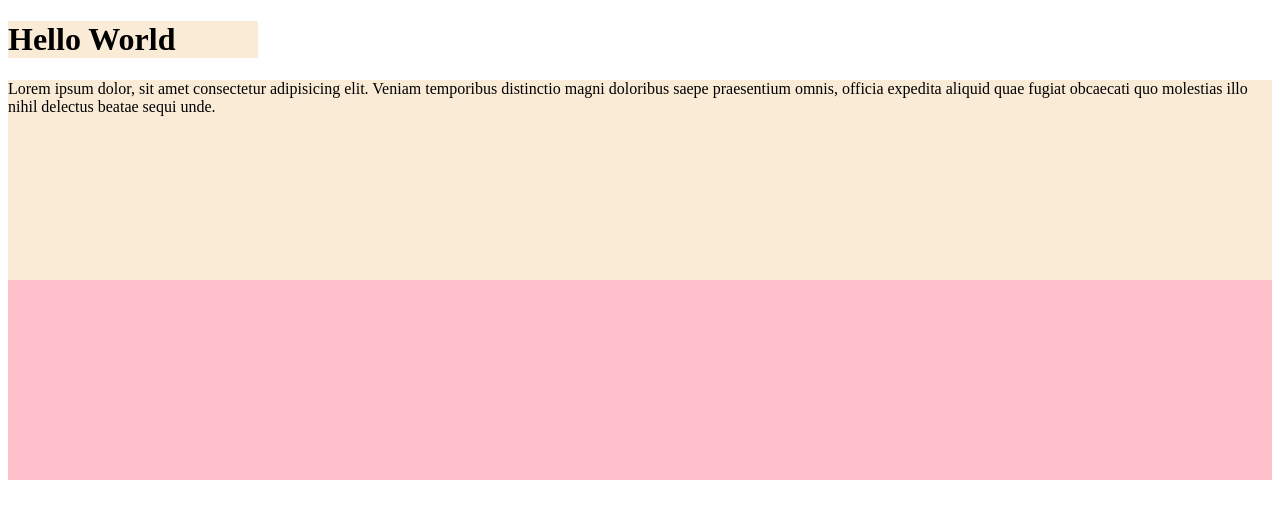
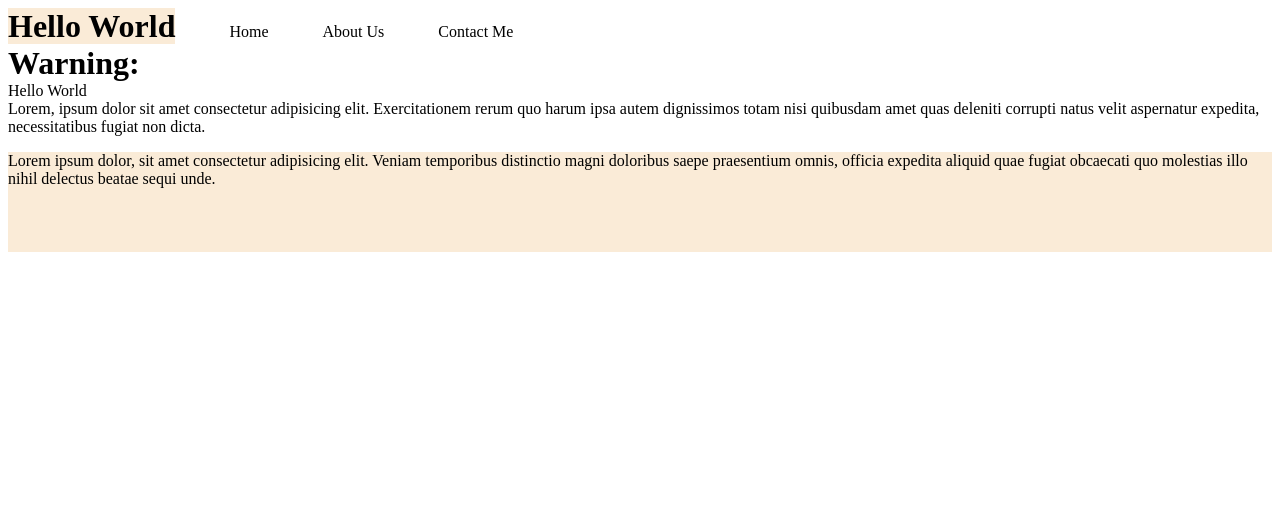
Before and after one commit to haideralishah/Saylani-Batch-9-Section-H, a plain HTML site: page HTML & CSS/class 10 - Boxes/index.html in a window 1280 px wide. Drawn offline with Linux system fonts and the light colour scheme.

Commit message:
boxes chapter completed

```diff
--- a/HTML & CSS/class 10 - Boxes/index.html
+++ b/HTML & CSS/class 10 - Boxes/index.html
@@ -10,7 +10,25 @@
 </head>
 
 <body>
-    <h1>Hello World</h1>
+    <div>
+        <h1>Hello World</h1>
+        <ul>
+            <li><a href="#">Home</a></li>
+            <li><a href="#">About Us</a></li>
+            <li><a href="#">Contact Me</a></li>
+        </ul>
+    </div>
+
+
+
+    <strong class="strong-block">Warning:</strong>
+   Hello World <span class="span-block">Lorem, ipsum dolor sit amet consectetur adipisicing elit. Exercitationem rerum quo harum
+        ipsa autem
+        dignissimos totam nisi quibusdam amet quas deleniti corrupti natus velit aspernatur expedita, necessitatibus
+        fugiat non dicta.</span>
+
+
+
     <!-- <div class="container">
         <img src="images/afridi.jpg" alt="afridi" />
     </div>
--- a/HTML & CSS/class 10 - Boxes/style.css
+++ b/HTML & CSS/class 10 - Boxes/style.css
@@ -148,9 +148,12 @@ h1, p{
 
 
 h1{
-    width: 50%;
-    max-width: 250px;
-    min-width: 150px;
+    width: 90%;
+    /* background-color: #fff; */
+    /* margin: 0 auto;
+    text-align: center; */
+    /* max-width: 250px;
+    min-width: 150px; */
 }
 
 
@@ -162,8 +165,8 @@ img{
 }
 
 div{
-    background-color: pink;
-    height: 400px;
+    /* background-color: pink; */
+    /* height: 400px; */
 }
 
 p{
@@ -171,3 +174,37 @@ p{
     max-height: 250px;
     min-height: 100px;
 }
+
+
+
+h1, ul, li{
+    display: inline;
+}
+
+li{
+    margin-right: 30px;
+    /* padding: 10px; */
+}
+
+a{
+    text-decoration: none;
+    color: #000;
+    padding: 10px;
+}
+a:hover{
+    text-decoration: underline;
+    background-color: #000;
+    color: #fff;
+}
+
+
+.strong-block{
+    display: block;
+    font-size: 32px;
+
+}
+
+.span-block{
+    display: block;
+    font-size: 16px;
+}
--- /dev/null
+++ b/HTML & CSS/class 11 - Boxes v2/style.css
@@ -0,0 +1,40 @@
+
+
+/* h1{
+    background-color: antiquewhite;
+    width: 250px;
+    display: inline-block;
+} */
+
+.special{
+    /* display: none; */
+    /* visibility: hidden; */
+}
+
+/* body{
+    padding:20px;
+    color: red;
+    border: 25px solid red;
+    border-image: url("./images/borderimage.jpg") 40 round;
+
+} */
+
+
+
+
+
+body{
+    background-color: pink;
+    border: 5px solid red;
+    padding: 20px;
+
+
+    box-shadow: -10px -10px 20px #000;
+    border-radius: 0px 20px 70px 0px;
+
+
+
+
+
+
+}
```
Also changed, not shown: HTML & CSS/class 11 - Boxes v2/index.html (added, +22 -0 lines), HTML & CSS/class 11 - Boxes v2/images/borderimage.jpg (added).
